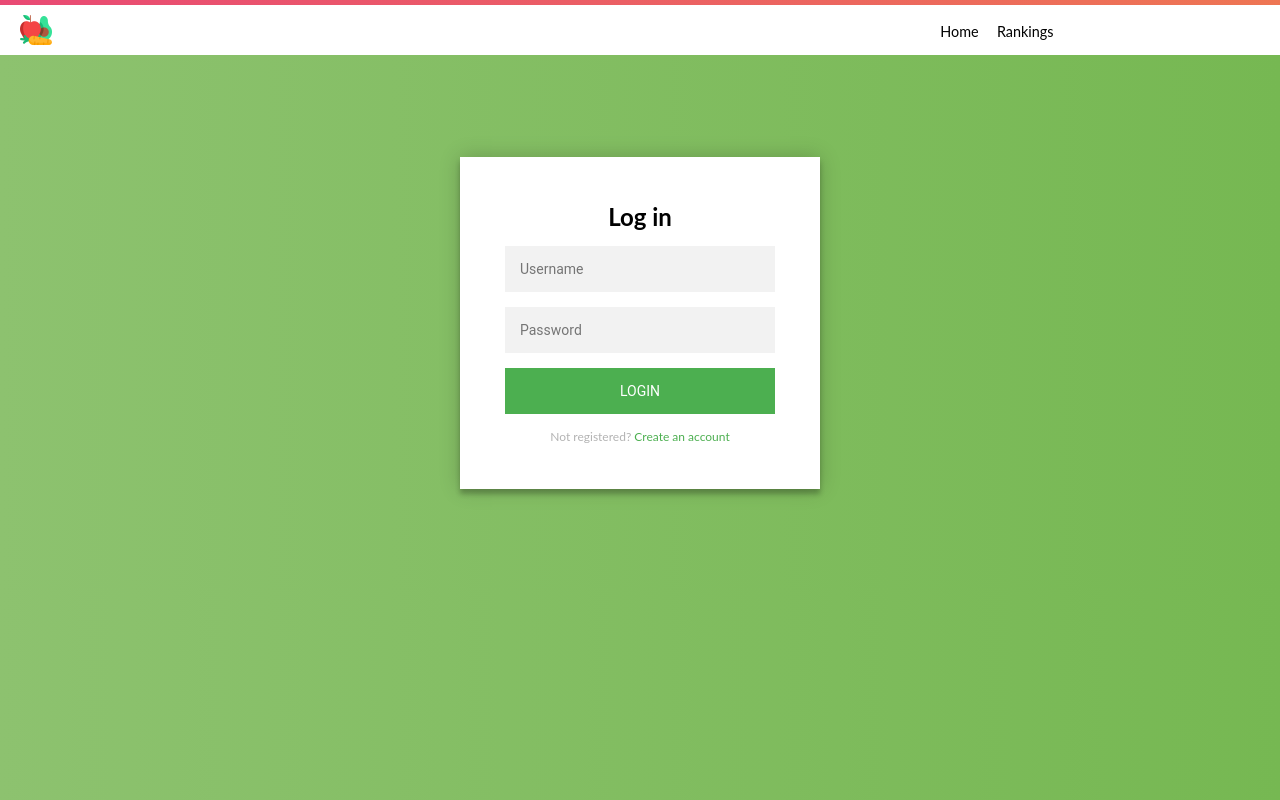
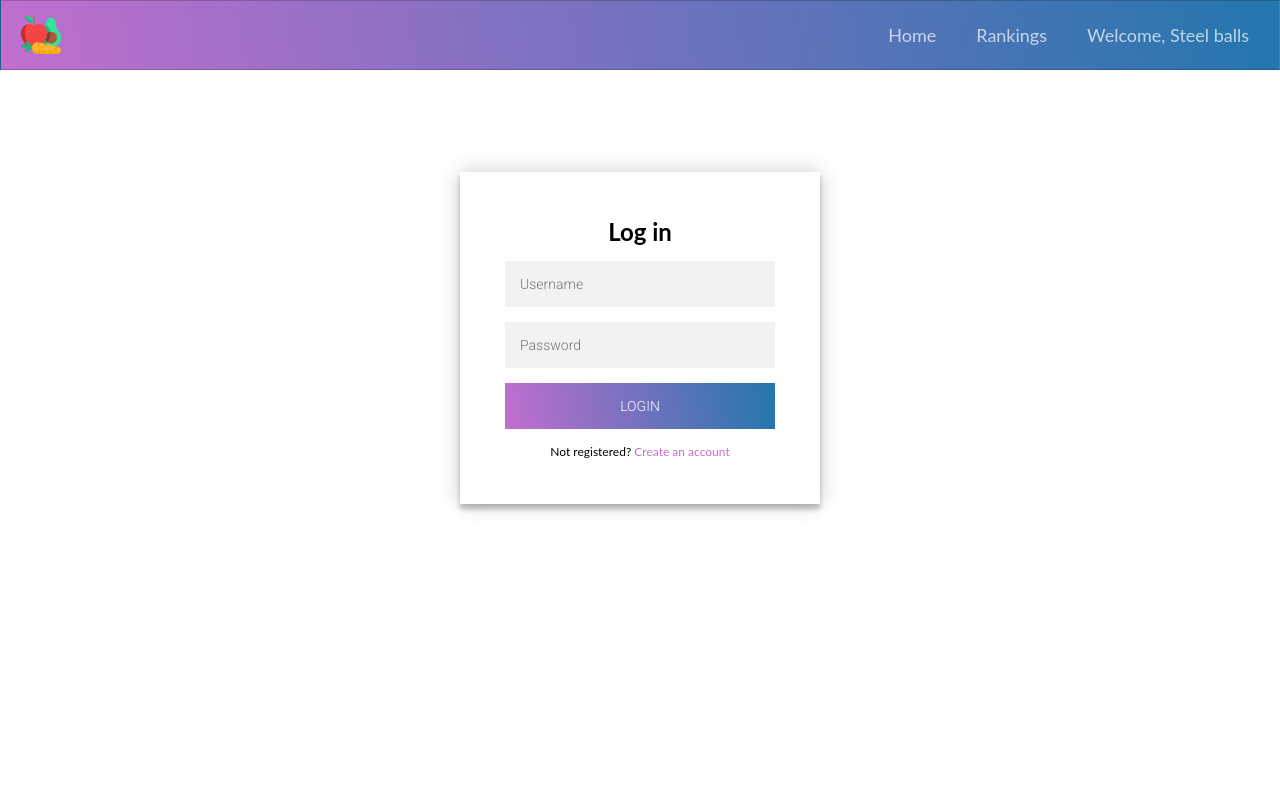
Before and after one commit to gotursix/schelettw, a PHP site: page /register/login in a window 1280 px wide. Run offline with PHP 8.4, Linux system fonts and the light colour scheme.

Commit message:
Full design fix

```diff
--- a/app/controllers/Register.php
+++ b/app/controllers/Register.php
@@ -11,13 +11,28 @@ class Register extends Controller {
         $this->view->render('register/login');
     }
 
+    public function indexAction() {
+        // NEED TO IMPLEMENT VALIDATION CLASS! (FROM CORE I GUESS :)) -- too much for tonight.
+
+        //$validation = new Validate();
+        $posted_values = ['fname' => '', 'lname' => '', 'username' => '', 'email' => '', 'password' => '', 'confirm' => ''];
+
+        if ($_POST) {
+            $posted_values = $posted_values($_POST);
+        }
+
+        $this->view->post = $posted_values;
+        //$this->view->displayErrors = $validation->displayErrors();
+        $this->view->render('register/register');
+    }
+
     public function registerAction() {
         // NEED TO IMPLEMENT VALIDATION CLASS! (FROM CORE I GUESS :)) -- too much for tonight.
 
         //$validation = new Validate();
-        $posted_values = ['fname'=>'', 'lname'=>'', 'username'=>'', 'email'=>'', 'password'=>'', 'confirm'=>''];
+        $posted_values = ['fname' => '', 'lname' => '', 'username' => '', 'email' => '', 'password' => '', 'confirm' => ''];
 
-        if($_POST){
+        if ($_POST) {
             $posted_values = $posted_values($_POST);
         }
 
--- a/app/views/layouts/default.php
+++ b/app/views/layouts/default.php
@@ -8,6 +8,7 @@
     <!-- CSS -->
     <link rel="stylesheet" href="<?= PROOT ?>css/custom.css">
     <link rel="stylesheet" href="<?= PROOT ?>css/nav-bar.css">
+    <link rel="stylesheet" href="https://cdnjs.cloudflare.com/ajax/libs/font-awesome/4.7.0/css/font-awesome.min.css">
     <!-- JS -->
     <script src="<?= PROOT ?>js/custom.js"></script>
     <?= $this->content('head'); ?>
@@ -17,19 +18,32 @@
 <div class="nav-wrapper">
     <div class="grad-bar"></div>
     <nav class="navbar">
-        <img src="<?= PROOT ?>img/logo.png" alt="Company Logo">
-        <div class="menu-toggle" id="mobile-menu">
-            <span class="bar"></span>
-            <span class="bar"></span>
-            <span class="bar"></span>
+        <div class="navbar-toggle" id="js-navbar-toggle">
+            <i class="fa fa-bars fix-menu"></i>
         </div>
-        <ul class="nav no-search">
-            <li class="nav-item"><a href="#">Home</a></li>
-            <li class="nav-item"><a href="#">Rankings</a></li>
+        <img src="<?= PROOT ?>img/logo.png" class="logo" alt="Company Logo">
+        <ul class="main-nav" id="js-menu">
+            <li>
+                <a href="#" class="nav-links">Home</a>
+            </li>
 
+            <li>
+                <a href="#" class="nav-links">Rankings</a>
+            </li>
+            <li>
+                <a href="#" class="nav-links">Welcome, Steel balls</a>
+            </li>
         </ul>
     </nav>
-</div>
-<?= $this->content('body'); ?>
+
+    <?= $this->content('body'); ?>
+
+    <script>
+        let mainNav = document.getElementById("js-menu");
+        let navBarToggle = document.getElementById("js-navbar-toggle");
+        navBarToggle.addEventListener("click", function () {
+            mainNav.classList.toggle("active");
+        });
+    </script>
 </body>
 </html>
--- a/app/views/register/login.php
+++ b/app/views/register/login.php
@@ -7,11 +7,11 @@
 <div class="login-page">
     <div class="form">
         <h2 class="text-center" style="margin-bottom:15px">Log in</h2>
-        <form class="login-form" action="<?PROOT?>register/login" method="post">
+        <form class="login-form" action="<?=PROOT?>register/login" method="post">
             <input type="text" placeholder="Username"/>
             <input type="password" placeholder="Password"/>
             <button>login</button>
-            <p class="message">Not registered? <a href="#">Create an account</a></p>
+            <p class="message">Not registered? <a href="<?=PROOT?>register/register">Create an account</a></p>
         </form>
     </div>
 </div>
--- a/app/views/register/register.php
+++ b/app/views/register/register.php
@@ -12,9 +12,9 @@
             <input type="text" placeholder="Email address"/>
             <input type="text" placeholder="Choose a Username"/>
             <input type="password" placeholder="Password"/>
-            <input type="password" placeholder="confirm password"/>
+            <input type="password" placeholder="Confirm password"/>
             <button>create</button>
-            <p class="message">Already registered? <a href="#">Sign In</a></p>
+            <p class="message">Already registered? <a href="<?=PROOT?>register/login">Sign In</a></p>
         </form>
     </div>
 </div>
--- a/css/custom.css
+++ b/css/custom.css
@@ -1,3 +1,5 @@
+@import url(https://fonts.googleapis.com/css?family=Roboto:300);
+
 *{
     margin: 0;
     padding: 0;
@@ -5,16 +7,17 @@
     font-family: 'Lato', 'Arial', sans-serif;
 }
 .red {
-    color: red;
+    color: #c16ecf;
+    margin-top: 5%;
+}
+
+.fix-menu{
+    padding-top: 10px;
 }
 
 .text-center {
     text-align: center;
 }
-
-
-
-@import url(https://fonts.googleapis.com/css?family=Roboto:300);
 
 .login-page {
     width: 360px;
@@ -46,7 +49,7 @@
     font-family: "Roboto", sans-serif;
     text-transform: uppercase;
     outline: 0;
-    background: #4CAF50;
+    background-image: linear-gradient(260deg, #2376ae 0%, #c16ecf 100%);
     width: 100%;
     border: 0;
     padding: 15px;
@@ -56,15 +59,14 @@
     cursor: pointer;
 }
 .form button:hover,.form button:active,.form button:focus {
-    background: #43A047;
+    background: #c16ecf;
 }
 .form .message {
     margin: 15px 0 0;
-    color: #b3b3b3;
     font-size: 12px;
 }
 .form .message a {
-    color: #4CAF50;
+    color: #c16ecf;
     text-decoration: none;
 }
 .form .register-form {
@@ -104,11 +106,6 @@
     color: #EF3B3A;
 }
 body {
-    background: #76b852; /* fallback for old browsers */
-    background: -webkit-linear-gradient(right, #76b852, #8DC26F);
-    background: -moz-linear-gradient(right, #76b852, #8DC26F);
-    background: -o-linear-gradient(right, #76b852, #8DC26F);
-    background: linear-gradient(to left, #76b852, #8DC26F);
     font-family: "Roboto", sans-serif;
     -webkit-font-smoothing: antialiased;
     -moz-osx-font-smoothing: grayscale;
--- a/css/nav-bar.css
+++ b/css/nav-bar.css
@@ -1,70 +1,99 @@
 * {
+    box-sizing: border-box;
+    padding: 0;
     margin: 0;
-    padding: 0;
-    box-sizing: border-box;
-    font-family: 'Lato', 'Arial', sans-serif;
 }
 
-.nav-wrapper {
-    width: 100%;
-    position: -webkit-sticky; /* Safari */
-    position: sticky;
-    top: 0;
-    background-color: #fff;
+body {
+    font-family: "Josefin Sans", sans-serif;
 }
 
-.grad-bar {
-    width: 100%;
-    height: 5px;
-    background: linear-gradient(-45deg, #EE7752, #E73C7E, #23A6D5, #23D5AB);
-    background-size: 400% 400%;
-    -webkit-animation: gradbar 15s ease infinite;
-    -moz-animation: gradbar 15s ease infinite;
-    animation: gradbar 15s ease infinite;
+.navbar {
+    font-size: 18px;
+    background-image: linear-gradient(260deg, #2376ae 0%, #c16ecf 100%);
+    border: 1px solid rgba(0, 0, 0, 0.2);
+    padding-bottom: 10px;
 }
 
-/* NAVIGATION */
-
-.navbar {
-    display: grid;
-    grid-template-columns: 1fr 3fr;
-    align-items: center;
-    height: 50px;
-    overflow: hidden;
+.main-nav {
+    list-style-type: none;
+    display: none;
 }
 
-.navbar img {
-    height: 32px;
-    width: auto;
-    justify-self: start;
-    margin-left: 20px;
-}
-
-.navbar ul {
-    list-style: none;
-    display: grid;
-    grid-template-columns: repeat(6,1fr);
-    justify-self: end;
-
-}
-
-.nav-item a {
-    color: #000;
-    font-size: 0.9rem;
-    font-weight: 400;
+.nav-links,
+.logo {
     text-decoration: none;
-    transition: color 0.3s ease-out;
-}
-
-.nav-item a:hover {
-    color: #3498db;
+    color: rgba(255, 255, 255, 0.7);
+    max-height: 90%;
+    max-width: 40px;
 }
 
 
 
-/* MOBILE MENU & ANIMATION */
+.main-nav li {
+    text-align: center;
+    margin: 15px auto;
+}
 
-.menu-toggle .bar{
+.logo {
+    display: inline-block;
+    font-size: 22px;
+    margin-top: 10px;
+    margin-left: 20px;
+}
+
+.navbar-toggle {
+    position: absolute;
+    top: 10px;
+    right: 20px;
+    cursor: pointer;
+    color: rgba(255, 255, 255, 0.8);
+    font-size: 24px;
+}
+
+.active {
+    display: block;
+}
+
+@media screen and (min-width: 768px) {
+    .navbar {
+        display: flex;
+        justify-content: space-between;
+        padding-bottom: 0;
+        height: 70px;
+        align-items: center;
+    }
+
+    .main-nav {
+        display: flex;
+        margin-right: 30px;
+        flex-direction: row;
+        justify-content: flex-end;
+    }
+
+    .main-nav li {
+        margin: 0;
+    }
+
+    .nav-links {
+        margin-left: 40px;
+    }
+
+    .logo {
+        margin-top: 0;
+    }
+
+    .navbar-toggle {
+        display: none;
+    }
+
+    .logo:hover,
+    .nav-links:hover {
+        color: rgba(255, 255, 255, 1);
+    }
+}
+
+.bar{
     width: 25px;
     height: 3px;
     background-color: #3f3f3f;
@@ -73,113 +102,3 @@
     -o-transition: all 0.3s ease-in-out;
     transition: all 0.3s ease-in-out;
 }
-
-.menu-toggle {
-    justify-self: end;
-    margin-right: 25px;
-    display: none;
-}
-
-.menu-toggle:hover{
-    cursor: pointer;
-}
-
-#mobile-menu.is-active .bar:nth-child(2){
-    opacity: 100;
-}
-
-#mobile-menu.is-active .bar:nth-child(1){
-    -webkit-transform: translateY(8px) rotate(45deg);
-    -ms-transform: translateY(8px) rotate(45deg);
-    -o-transform: translateY(8px) rotate(45deg);
-    transform: translateY(8px) rotate(45deg);
-}
-
-#mobile-menu.is-active .bar:nth-child(3){
-    -webkit-transform: translateY(-8px) rotate(-45deg);
-    -ms-transform: translateY(-8px) rotate(-45deg);
-    -o-transform: translateY(-8px) rotate(-45deg);
-    transform: translateY(-8px) rotate(-45deg);
-}
-
-/* KEYFRAME ANIMATIONS */
-
-@-webkit-keyframes gradbar {
-    0% {
-        background-position: 0% 50%
-    }
-    50% {
-        background-position: 100% 50%
-    }
-    100% {
-        background-position: 0% 50%
-    }
-}
-
-@-moz-keyframes gradbar {
-    0% {
-        background-position: 0% 50%
-    }
-    50% {
-        background-position: 100% 50%
-    }
-    100% {
-        background-position: 0% 50%
-    }
-}
-
-@keyframes gradbar {
-    0% {
-        background-position: 0% 50%
-    }
-    50% {
-        background-position: 100% 50%
-    }
-    100% {
-        background-position: 0% 50%
-    }
-}
-
-/* Media Queries */
-
-/* Mobile Devices - Phones/Tablets */
-
-@media only screen and (max-width: 720px) {
-
-    .navbar ul {
-        display: flex;
-        flex-direction: column;
-        position: fixed;
-        justify-content: start;
-        top: 55px;
-        background-color: #fff;
-        width: 100%;
-        height: calc(100vh - 55px);
-        transform: translate(-101%);
-        text-align: center;
-        overflow: hidden;
-    }
-
-    .navbar li {
-        padding: 15px;
-    }
-
-    .navbar li:first-child {
-        margin-top: 50px;
-    }
-
-    .navbar li a {
-        font-size: 1rem;
-    }
-
-    .menu-toggle, .bar {
-        display: block;
-        cursor: pointer;
-    }
-
-    .mobile-nav {
-        transform: translate(0%)!important;
-    }
-
-
-}
--- a/js/custom.js
+++ /dev/null
@@ -1,8 +0,0 @@
-$('.message a').click(function(){
-    $('form').animate({height: "toggle", opacity: "toggle"}, "slow");
-});
-
-$('.menu-toggle').click(function(){
-    $(".nav").toggleClass("mobile-nav");
-    $(this).toggleClass("is-active");
-});
```
Also changed, not shown: img/default-user-image.png (deleted), img/search-icon.svg (deleted).
